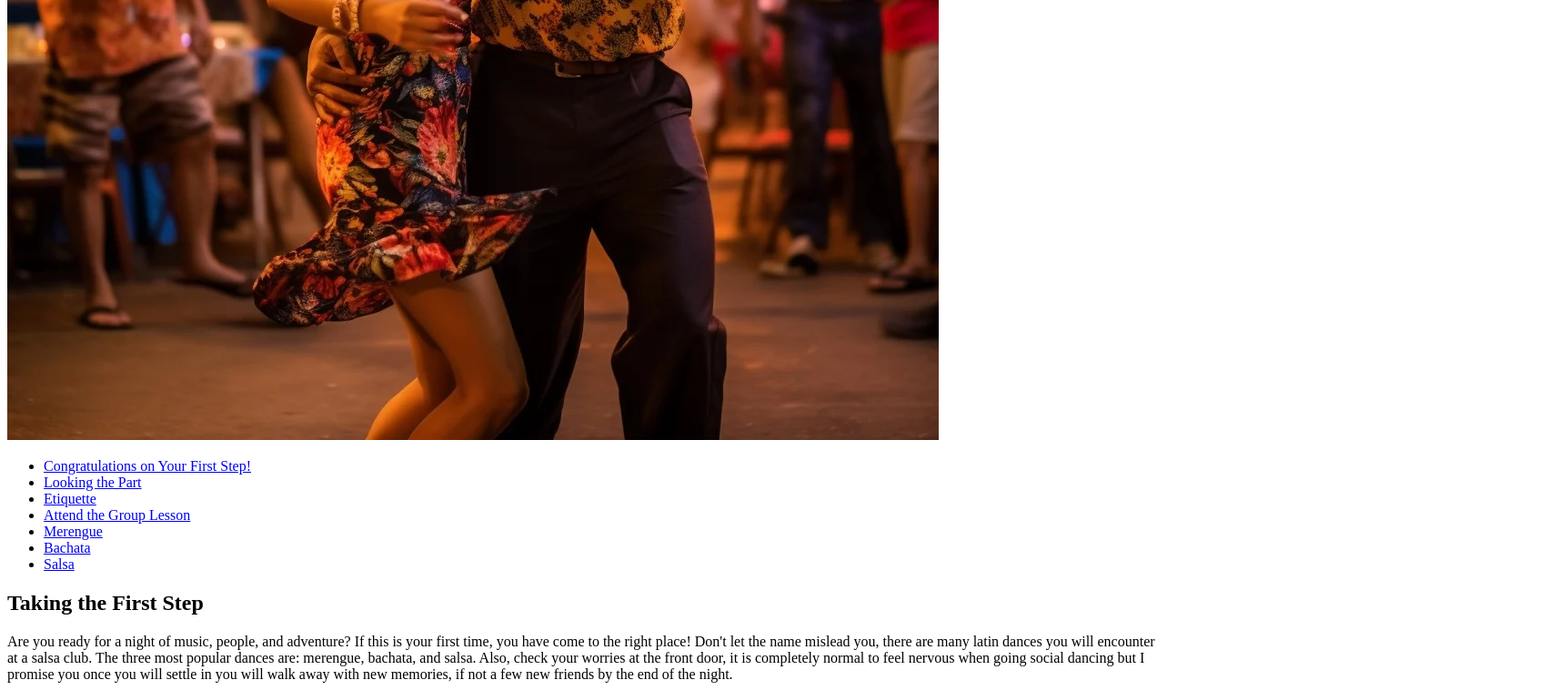
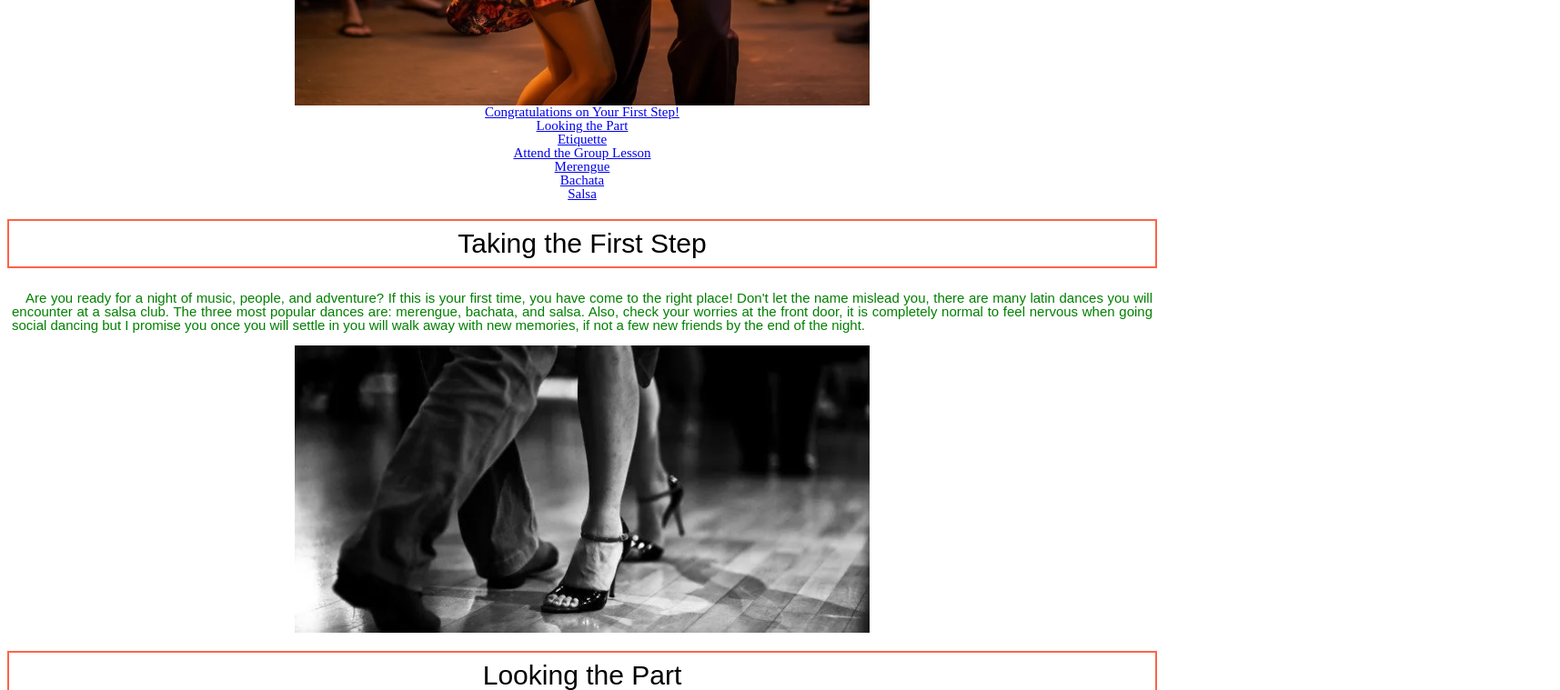
Before and after one commit to LaunchCodeAllhubs/js-assignment-4-html-me-something-JosiahPThompson, a website: page index.html in a window 1280 px wide. Shown: the part 620-1379 px from the top of the page at 91% size, 1715 px wide, since content can reach past the window. Drawn offline with Linux system fonts and the light colour scheme.

Commit message:
Changed p1 to green with testP id from css. Normalized Css. Added borders to headers. Changed font and font size of paragraphs and headers. Centered and scaled photos. Centered videos. Gave h1 mainHeading ID and turned it red. adjusted margins and padding.

```diff
--- a/index.html
+++ b/index.html
@@ -2,11 +2,12 @@
 <html>
    <head>
       <title>A Newcommer's Guide to the Salsa Club - Josiah Thompson</title>
+      <link rel="stylesheet" href="styles.css">
    </head>
    <body>
       <header>
-         <h1>A Newcomer's Guide to the Salsa Club</h1>
-         <img src="/images/c0d94d_89edce69754a4662875b0398c3f6f7c1~mv2.webp" alt="">
+         <h1 id="mainHeading">A Newcomer's Guide to the Salsa Club</h1>
+         <img src="/images/c0d94d_89edce69754a4662875b0398c3f6f7c1~mv2.webp" alt="" class="center";>
          <nav>
             <ul>
                <li>
@@ -37,9 +38,9 @@
          <section>
             <a name="congratulations"></a>
             <h2>Taking the First Step</h2>
-            <p>Are you ready for a night of music, people, and adventure? If this is your first time, you have come to the right place! Don't let the name mislead you, there are many latin dances you will encounter at a salsa club. The three most popular dances are: merengue, bachata, and salsa. Also, check your worries at the front door, it is completely normal to feel nervous when going social dancing but I promise you once you will settle in you will walk away with new memories, if not a few new friends by the end of the night.   </p>
+            <p id="testP" class="funParagraph">Are you ready for a night of music, people, and adventure? If this is your first time, you have come to the right place! Don't let the name mislead you, there are many latin dances you will encounter at a salsa club. The three most popular dances are: merengue, bachata, and salsa. Also, check your worries at the front door, it is completely normal to feel nervous when going social dancing but I promise you once you will settle in you will walk away with new memories, if not a few new friends by the end of the night.   </p>
             <figure>
-               <img src="/images/5b9e7eb72100005100c5f3e4.webp" alt="">
+               <img src="/images/5b9e7eb72100005100c5f3e4.webp" alt="" class="center">
                <figcaption>
                   <a href=""></a>
                </figcaption>
@@ -50,7 +51,7 @@
             <h2>Looking the Part</h2>
             <p>First things first... hygiene. You are going to be upclose and personal with a lot of people, a little toothpaste and deodorant go a long way. Next up is what you are going to wear, I recommend wearing breathable clothing, and since you probably do not own dance shoes, flat shoes with little traction or 2.5" heels. Remember you are going to get sweaty, so wear fabric that does not turn translucent when it gets wet. As for how dressy you should go, that is up to you. I recommend treating this like a date if you are uncertain. Lastly, if you are going to wear a dress or skirt I would recommend wearing spanks underneath -- best to avoid a "I see London, I see France" situation. </p>
             <figure>
-               <img src="/images/R.jpg" alt="">
+               <img src="/images/R.jpg" alt="" class="center">
                <figcaption>
                   <a href=""></a>
                </figcaption>
@@ -62,7 +63,7 @@
 
             <p>Respect is key in any social environment, but goes doubly so when dancing. I'll get this out of the way now, just because someone <em>wants to dance with you</em> doesn't mean <em>they want to go home with you</em>. Do yourself a favor and save yourself the embarrassment of being <b>that</b> person. Now that is out of the way, your mission is simple: do not step on anyone's toes. Literally, you want to make sure you dance with a good buffer of space to avoid colliding with an adjacent couple. Metaphorically, you want to avoid over-dancing with the same person on repeat, better to mix it up and ask somebody new. Also, when somebody declines your request to dance there could be so many reasons unrelated to you, so don't take it personally! Just move on to the next person, and try again at a later time.</p>
             <figure>
-               <img src="/images/cropped-shutterstock_495058225.jpg" alt="">
+               <img src="/images/cropped-shutterstock_495058225.jpg" alt="" class="center">
                <figcaption>
                   <a href=""></a>
                </figcaption>
@@ -73,7 +74,7 @@
             <h2>Attending the Group Lesson</h2>
             <p>Oftentimes the group is complimentary, or included in your nominal entry fee into the club. For a new dancer this is mandatory and will ease you into the enviroment, not to mention, they are a lot of fun. Your instructor will introduce the basic patterns of a couple dances for you, and usually have you rotate partners in the class. Also, it is comforting to know you are in a group with a bunch of people at the same experience level as yourself. After an hour or so passes you'll be warmed up just in time for the lights to fade and the DJ to start the music.</p>
             <figure>
-               <img src="/images/Rgroup.jpg" alt="">
+               <img src="/images/Rgroup.jpg" alt="" class ="center">
                <figcaption>
                   <a href=""></a>
                </figcaption>
--- a/styles.css
+++ b/styles.css
@@ -1 +1,111 @@
-/* Write your CSS here! */
+html, body, div, span, applet, object, iframe,
+h1, h2, h3, h4, h5, h6, p, blockquote, pre,
+a, abbr, acronym, address, big, cite, code,
+del, dfn, em, img, ins, kbd, q, s, samp,
+small, strike, strong, sub, sup, tt, var,
+b, u, i, center,
+dl, dt, dd, ol, ul, li,
+fieldset, form, label, legend,
+table, caption, tbody, tfoot, thead, tr, th, td,
+article, aside, canvas, details, embed,
+figure, figcaption, footer, header, hgroup,
+menu, nav, output, ruby, section, summary,
+time, mark, audio, video {
+	margin: 0;
+	padding: 0;
+	border: 0;
+	font-size: 100%;
+	font: inherit;
+	vertical-align: baseline;
+}
+
+article, aside, details, figcaption, figure,
+footer, header, hgroup, menu, nav, section {
+	display: block;
+}
+body {
+	line-height: 1;
+}
+ol, ul {
+	list-style: none;
+}
+blockquote, q {
+	quotes: none;
+}
+blockquote:before, blockquote:after,
+q:before, q:after {
+	content: '';
+	content: none;
+}
+table {
+	border-collapse: collapse;
+	border-spacing: 0;
+}
+
+body {
+    margin: 8px;
+    display: block;
+}
+
+#mainHeading {
+    color: red;
+}
+
+#testP.funParagraph {
+    color: green;
+}
+
+h1 {
+    font-size: 40px;
+    font-family: Arial, Helvetica, sans-serif;
+    border:2px solid Tomato;
+    text-align: center;
+    margin: 20px 0;
+    padding: 10px;
+}
+
+h2 {
+    font-size: 30px;
+    font-family: Arial, Helvetica, sans-serif;
+    border:2px solid Tomato;
+    text-align: center;
+    margin: 20px 0;
+    padding: 10px;
+}
+
+p {
+    text-align: center;
+    font-size: 15px;
+    font-family: Arial, Helvetica, sans-serif;
+    margin: 10px 0;
+    padding: 5px;
+    text-indent:1em;
+    text-align:justify;
+}
+
+img {
+    max-width: 100%;
+    height: auto;
+
+  }
+
+  figure {
+
+  }
+
+  .center {
+    display: block;
+    margin-left: auto;
+    margin-right: auto;
+    width: 50%;
+  }
+
+  iframe {
+    display: block;
+    margin: 0 auto;
+ }
+
+ nav {
+    text-align: center;
+    font-size: 15px;
+ }
```
